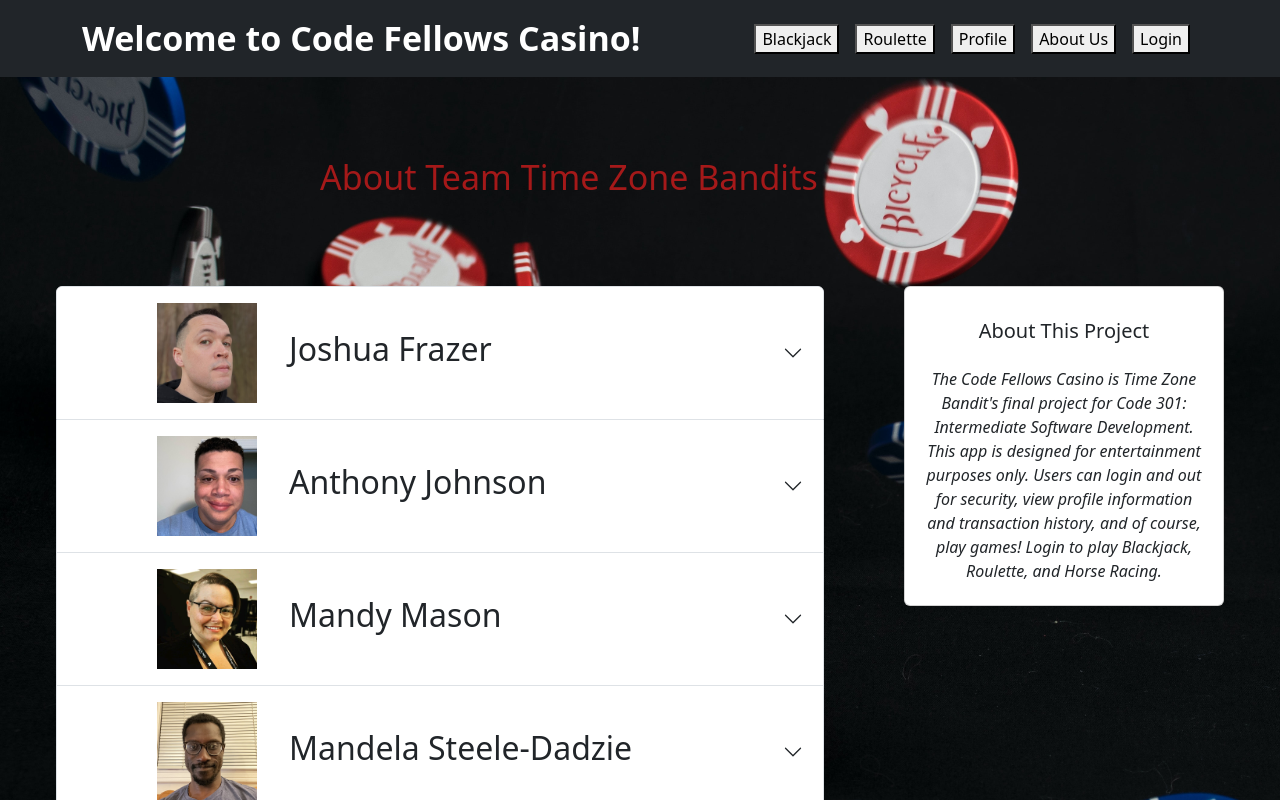
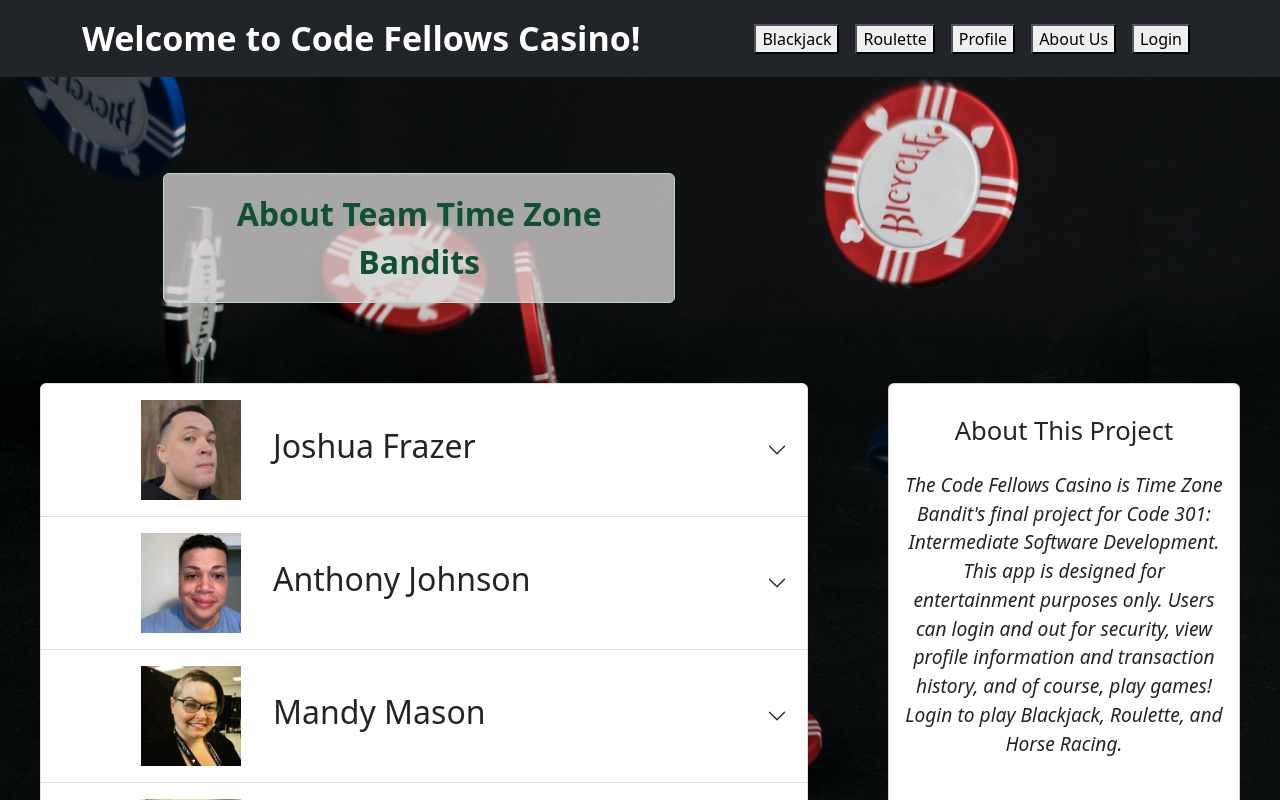
Before and after one commit to Time-Zone-Bandits/CodeFellows-Casino-Frontend, a React (Create React App) app: page /About in a window 1280 px wide. Shown: the top 800 px of the page. Built offline with nearby package versions, Linux system fonts and the light colour scheme; no server answers.

Commit message:
added css to About/Roulette, set timeout for winnings in Roulette

```diff
--- a/src/About.js
+++ b/src/About.js
@@ -1,7 +1,8 @@
 // 'use strict';
 import {Component} from 'react';
 import {Accordion} from 'react-bootstrap';
-import {Card} from 'react-bootstrap'
+import {Card} from 'react-bootstrap';
+import {Alert} from 'react-bootstrap';
 import mandyPic from './img/mandy-pic.jpg';
 import joshPic from './img/josh-headshot.jpg';
 import ajPic from './img/aj-headshot.jpg';
@@ -14,7 +15,7 @@ class About extends Component {
   render() {
     return (
       <>
-      <h3 id="about">About Team Time Zone Bandits</h3>
+      <Alert variant="success"  id="about">About Team Time Zone Bandits</Alert>
       <div id="about-content">
         <Accordion alwaysOpen>
           <Accordion.Item eventKey="0" >
--- a/src/App.css
+++ b/src/App.css
@@ -90,12 +90,22 @@ form .form-control {
 
 .roulette-h2{
   margin-top: 2rem;
-  color: white;
+  width: 50%;
+  margin-left: 37rem;
+}
+
+.alert-warning{
+  font-weight: bold;
+}
+
+.alert-success{
+  font-weight: bold;
 }
 
 #roulette-game {
   display: flex;
   justify-content: flex-start;
+
 }
 
 #roulette-buttons {
@@ -104,7 +114,6 @@ form .form-control {
 
 #top-buttons {
   height: 5rem;
-  margin-top: 2rem;
 }
 
 #wheel {
@@ -145,30 +154,35 @@ margin-right: 5rem;
 }
 
 .accordion {
-  margin-top: 5rem;
+  margin-top: 4rem;
   width: 60%;
 }
 
 #about {
-  margin-top: 5rem;
-  margin-left: 20rem;
-  color:rgba(219, 29, 29, 0.733);
-  font-size: 34px;
-  text-align: left;
+  display: block;
+  margin-top: 6rem;
+  margin-left: 10.2rem;
+  width: 32rem;
+  font-size: 32px;
+  text-align: center;
+  font-weight: bold;
+  background-color: rgb(224, 221, 221, 0.733);
 }
 
 #about-card {
-  width: 20rem;
-  height: 20rem;
+  width: 22rem;
+  height: 27rem;
   margin-left: 5rem;
-  margin-top: 5rem;
+  margin-top: 4rem;
 }
 
 #about-title {
   margin-top: 2rem;
+  font-size: 1.6rem;
 }
 #about-body {
   font-style: italic;
+  font-size: 1.2rem;
 }
 
 #about-content{
@@ -183,9 +197,11 @@ margin-right: 5rem;
   width: 24rem;
   height: 24rem;
   text-align: center;
-  margin:45% auto;
   border: 9px dashed rgb(224, 221, 221, 0.733);
   border-radius: 115%;
   padding: 9rem 3.5rem;
   background-color: rgba(224, 221, 221, 0.733);
+  margin-left: 40%;
+  margin-top: 10rem;
+
 }
--- a/src/components/Roulette.js
+++ b/src/components/Roulette.js
@@ -4,6 +4,7 @@ import Row from 'react-bootstrap/Row';
 import Button from 'react-bootstrap/Button';
 import { withAuth0 } from '@auth0/auth0-react'
 import { Wheel } from 'react-custom-roulette'
+import {Alert} from 'react-bootstrap';
 
 class Roulette extends Component {
     constructor(props){
@@ -66,14 +67,17 @@ class Roulette extends Component {
         console.log(result.data);
         let newWinningNumber = result.data.newWinningNumber;
         let winnings = (newChips - this.state.chips) + this.state.winnings;
-        this.setState({winningNumber: newWinningNumber, chips: newChips, winnings: winnings, board: this.makeBoard(), mustSpin: true})
-    }
+        this.setState({winningNumber: newWinningNumber, board: this.makeBoard(), mustSpin: true});
+        setTimeout((e) => {
+            this.setState({chips: newChips, winnings: winnings})}, 12000);
+        }
+
 
     render() {
         return (
             <Container>
-                <h2 className="roulette-h2">Hello, {this.state.name}. You have {this.state.chips} chips remaining.</h2>
-                <h2 className="roulette-h2">Winnings: {this.state.winnings}</h2>
+                <Alert variant="warning" className="roulette-h2">Hello, {this.state.name}. You have {this.state.chips} chips remaining.</Alert>
+                <Alert variant="success" className="roulette-h2">Winnings: {this.state.winnings}</Alert>
                 <div id="roulette-game">
                     <div id="wheel">
                         {(this.state.wheelData) && <Wheel
```
